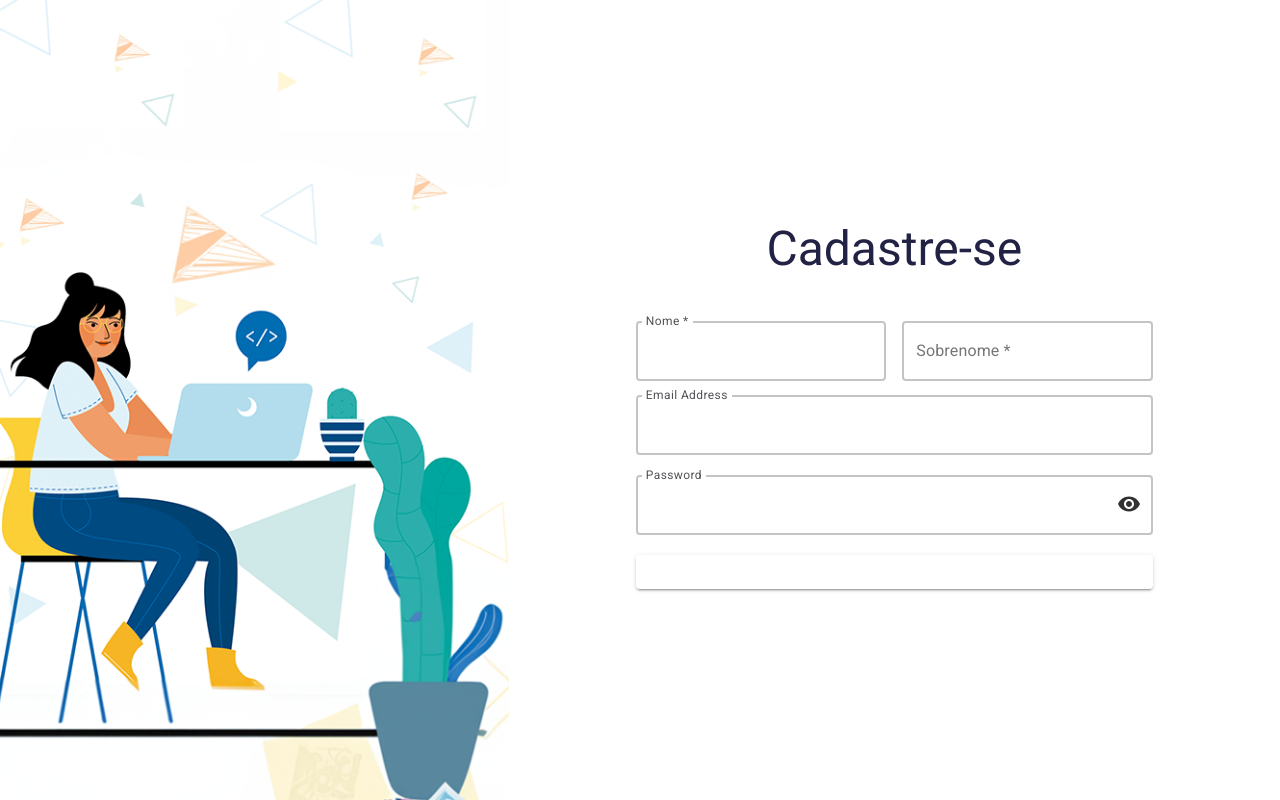
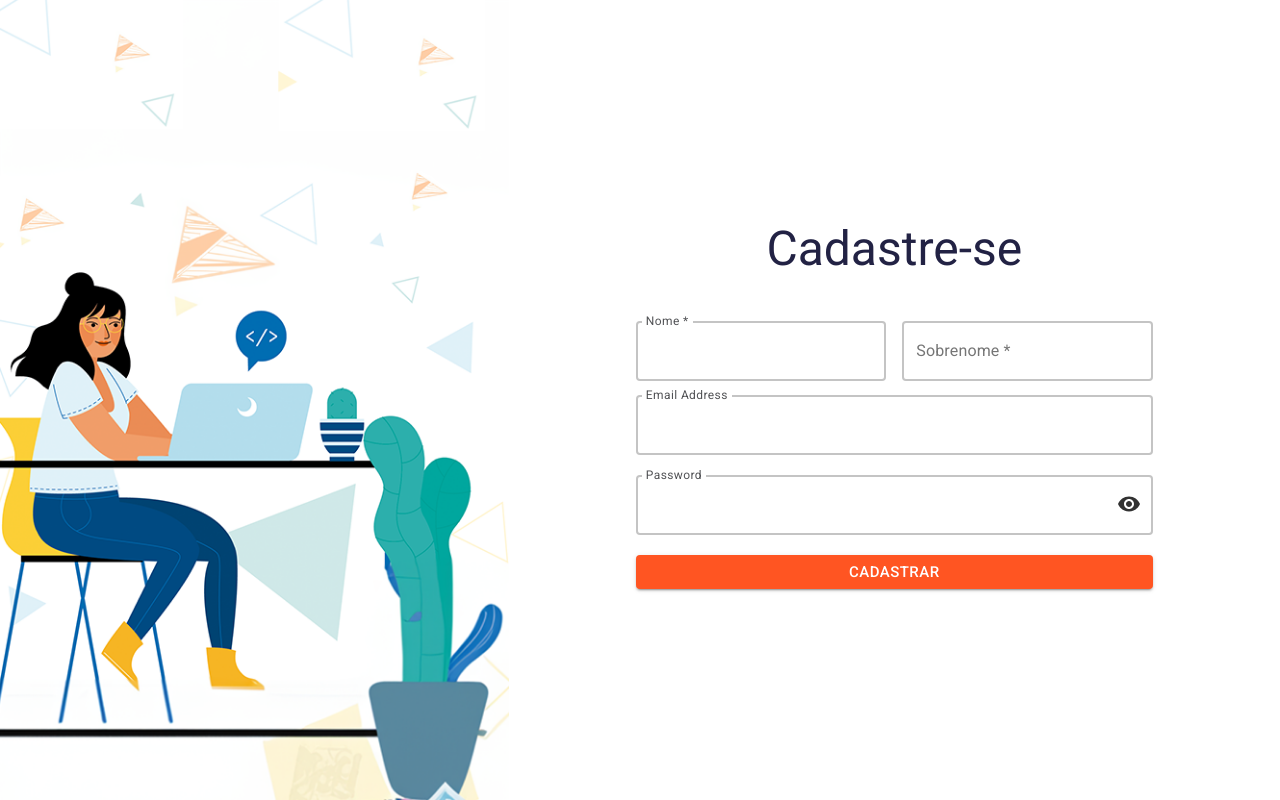
Before and after one commit to K3lOli/Hackathon-Squad-29---Front-End, a React (Vite) app: page /cadastro in a window 1280 px wide. Built offline with nearby package versions, Linux system fonts and the light colour scheme.

Commit message:
Alteração na cor do componente botão com container

```diff
--- a/src/components/Buttons/ButtonWithContainer/OrangeButton/styles.css
+++ b/src/components/Buttons/ButtonWithContainer/OrangeButton/styles.css
@@ -4,7 +4,7 @@
     width: -moz-min-content;
     width: min-content;
     height: min-content;
-    background: var(--color-principal-gradient);
+    background: var(--color-secondary-100);
     color: white;
     border: none;
     border-radius: 4px;
```
